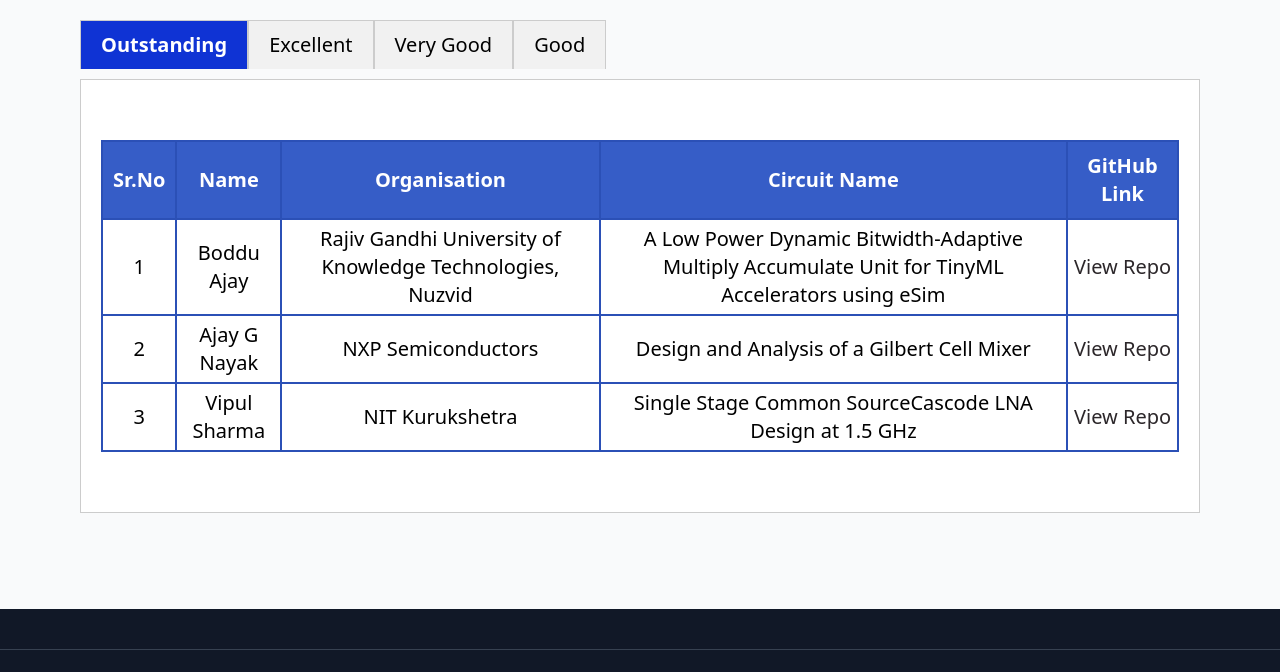
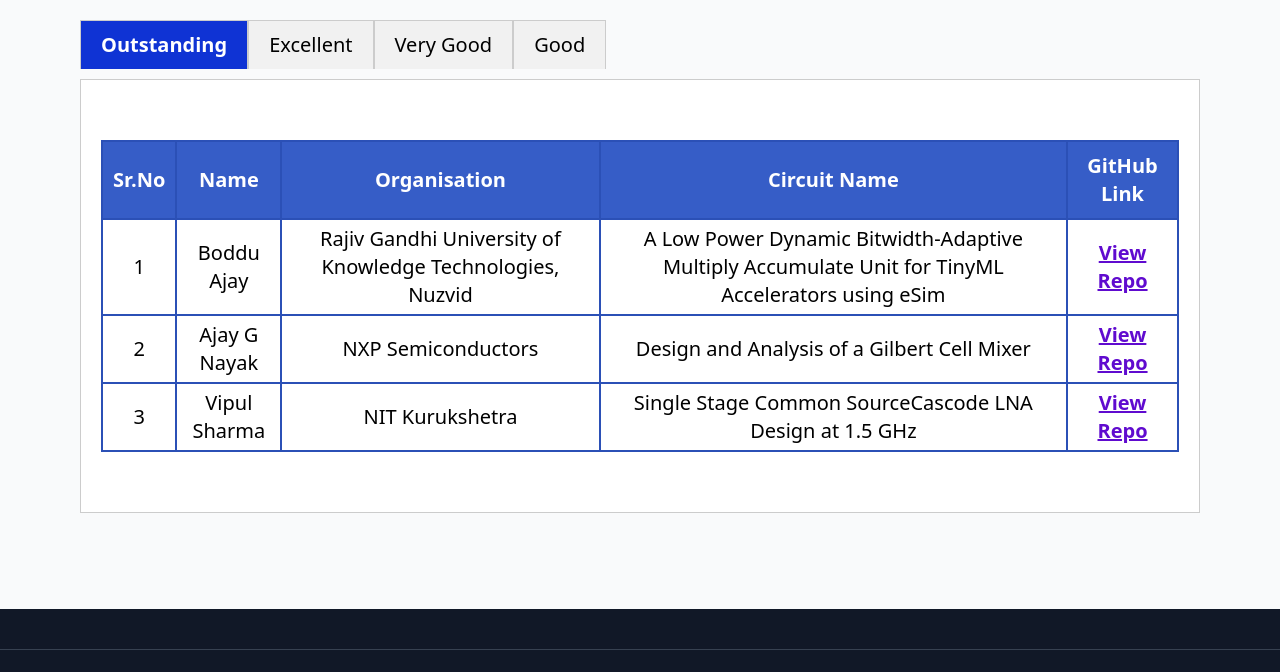
Before and after one commit to FOSSEE/esim_ihp_marathon, an Astro site: page /results in a window 1280 px wide. Shown: the part 128-800 px from the top of the page. Built offline with nearby package versions, Linux system fonts and the light colour scheme; Astro itself is replaced by a stand-in of ours.

Commit message:
Highlighted git repo links

```diff
--- a/src/pages/results.astro
+++ b/src/pages/results.astro
@@ -382,6 +382,17 @@ tr, th,td{
   .tab-wrapper {
   margin-top: 90px; /* Adjust as needed */
 }
+/* Highlight GitHub links */
+a[href*="github.com"] {
+  color: rgb(96, 11, 207) !important;
+  font-weight: bold;
+  text-decoration: underline;
+}
+
+a[href*="github.com"]:hover {
+  color: rgb(21, 93, 226) !important;
+  text-decoration: underline;
+}
 
 
 </style>
```
